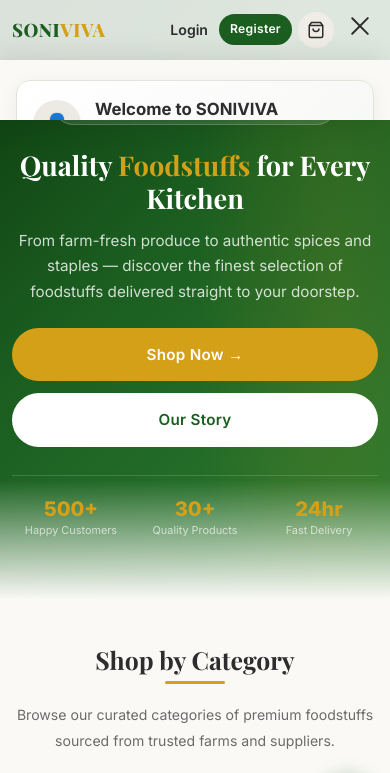
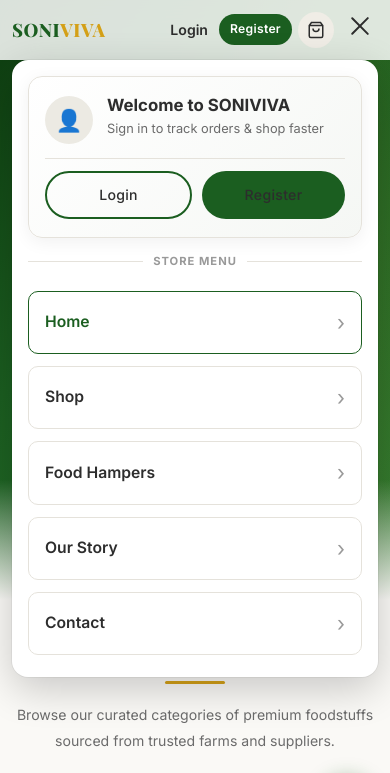
Before and after one commit to dappahsonnia/soniviva-market, a website: page index.html in a window 390 px wide. Both pictures are taken after a click on the button "Toggle menu". Shown: the top 773 px of the page. Drawn offline with nearby package versions, Linux system fonts and the light colour scheme.

Commit message:
Convert mobile nav to popup overlay menu - never hidden behind content

```diff
--- a/css/styles.css
+++ b/css/styles.css
@@ -249,7 +249,7 @@
   left: 0;
   right: 0;
   height: var(--nav-height);
-  z-index: 1000;
+  z-index: 9999;
   transition: var(--transition);
   background: rgba(255, 255, 255, 0.85);
   backdrop-filter: blur(20px);
@@ -1993,24 +1993,30 @@
   .nav-links {
     position: fixed;
     top: var(--nav-height);
-    left: 0;
-    right: 0;
-    bottom: 0;
-    background: #FAF9F6;
+    right: 12px;
+    left: 12px;
+    bottom: auto;
+    background: #ffffff;
     flex-direction: column;
     justify-content: flex-start;
     align-items: stretch;
-    gap: 8px;
-    padding: 20px 16px 40px;
+    gap: 6px;
+    padding: 16px;
     overflow-y: auto;
+    max-height: calc(100vh - var(--nav-height) - 24px);
     -webkit-overflow-scrolling: touch;
-    transform: translateX(100%);
-    transition: var(--transition);
+    border-radius: 16px;
+    box-shadow: 0 12px 40px rgba(0,0,0,0.2), 0 0 0 1px rgba(0,0,0,0.05);
+    transform: translateY(-10px) scale(0.97);
+    opacity: 0;
+    pointer-events: none;
+    transition: transform 0.25s cubic-bezier(0.4,0,0.2,1), opacity 0.25s ease;
     z-index: 10000;
   }
   .nav-links.active {
-    transform: translateX(0);
-    box-shadow: -6px 0 30px rgba(0,0,0,0.12);
+    transform: translateY(0) scale(1);
+    opacity: 1;
+    pointer-events: auto;
   }
   .nav-links li {
     width: 100%;
```
